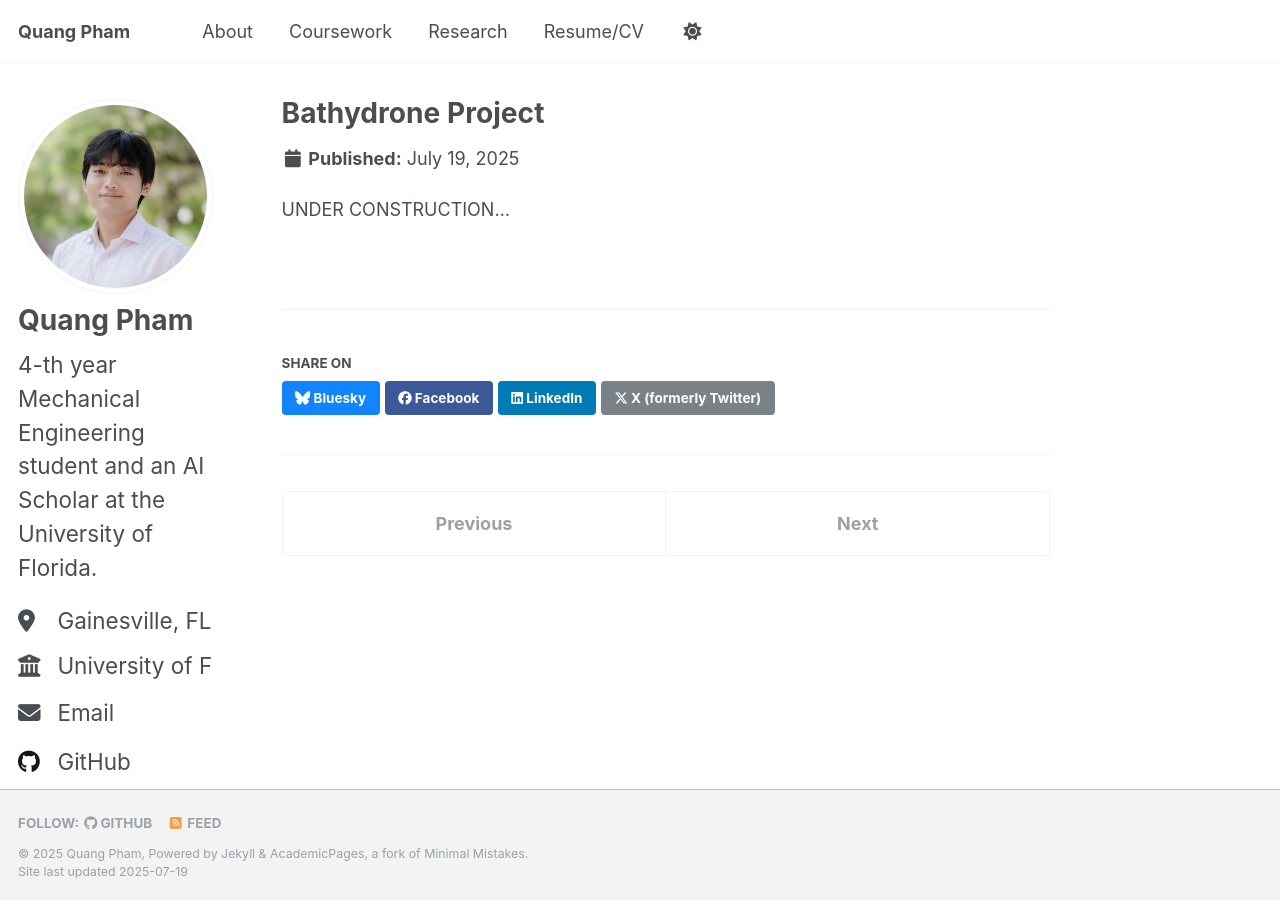
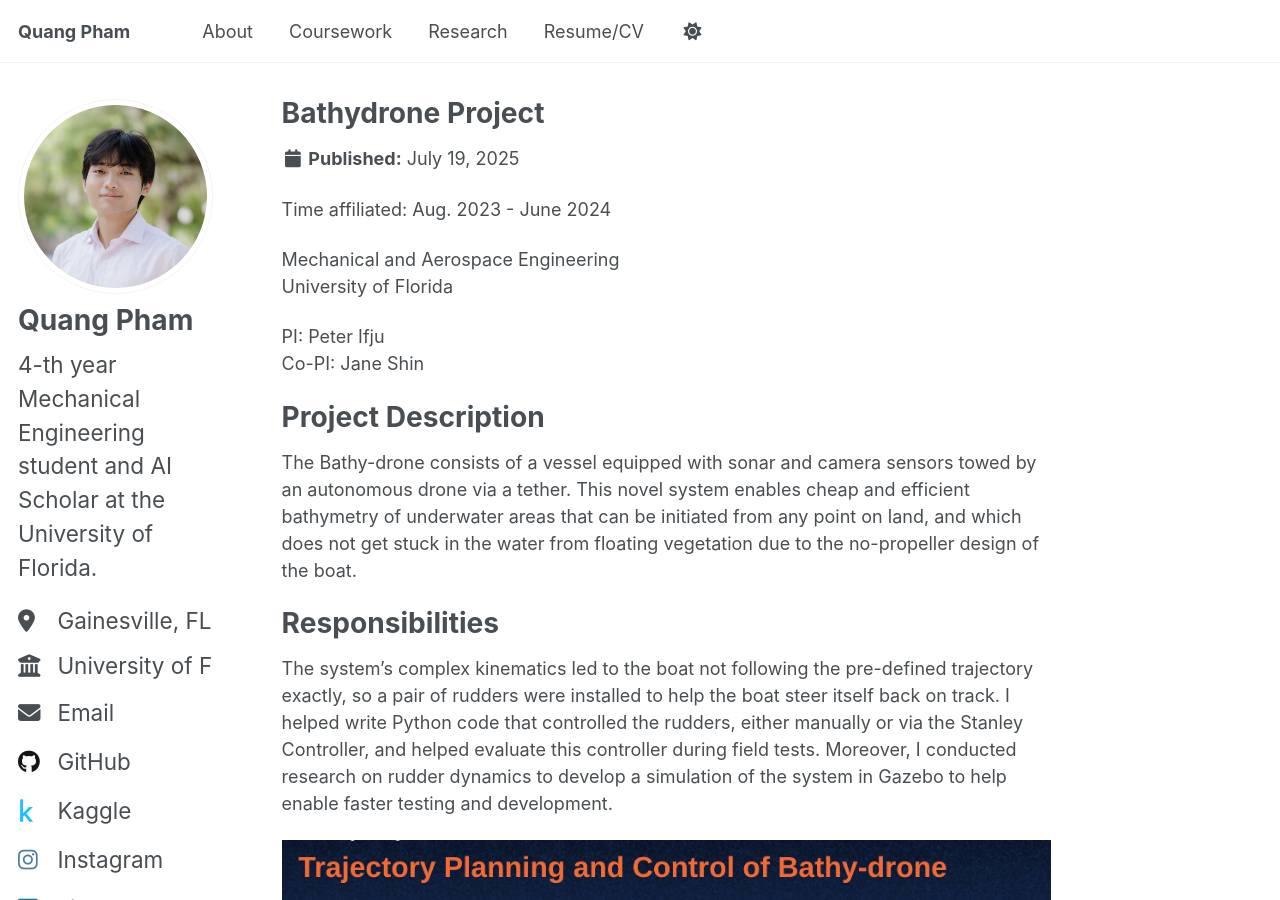
Before and after one commit to QuangPPham/quangppham.github.io, a Jekyll site: the page built from _research/1-bathydrone.md, in a window 1280 px wide and 900 px high. Built offline with Jekyll 4.4.1, drawn with Linux system fonts in a browser that asks for light colours.

Commit message:
more research

```diff
--- a/_config.yml
+++ b/_config.yml
@@ -25,7 +25,7 @@ author:
   avatar           : "AI_Scholar_Headshot.jpg"
   name             : "Quang Pham"
   pronouns         : # "he/him"
-  bio              : "4-th year Mechanical Engineering student and an AI Scholar at the University of Florida."
+  bio              : "4-th year Mechanical Engineering student and AI Scholar at the University of Florida."
   location         : "Gainesville, FL"
   employer         : "University of Florida"
   uri              : # URL
--- a/_research/1-bathydrone.md
+++ b/_research/1-bathydrone.md
@@ -1,8 +1,25 @@
 ---
 title: "Bathydrone Project"
-excerpt: "Short description of research item number 1<br/><img src='/images/Bathydrone.png' width='750' height='450'>"
+excerpt: "<img src='/images/Bathydrone.png' width='750' height='450'>"
 collection: research
 permalink: /research/bathydrone
 ---
 
-UNDER CONSTRUCTION...
+Time affiliated: Aug. 2023 - June 2024
+
+Mechanical and Aerospace Engineering \\
+University of Florida
+
+PI: Peter Ifju \\
+Co-PI: Jane Shin
+
+
+Project Description
+======
+The Bathy-drone consists of a vessel equipped with sonar and camera sensors towed by an autonomous drone via a tether. This novel system enables cheap and efficient bathymetry of underwater areas that can be initiated from any point on land, and which does not get stuck in the water from floating vegetation due to the no-propeller design of the boat.
+
+Responsibilities
+======
+The system's complex kinematics led to the boat not following the pre-defined trajectory exactly, so a pair of rudders were installed to help the boat steer itself back on track. I helped write Python code that controlled the rudders, either manually or via the Stanley Controller, and helped evaluate this controller during field tests. Moreover, I conducted research on rudder dynamics to develop a simulation of the system in Gazebo to help enable faster testing and development.
+
+![alt text](../images/bathydrone_tracking.png)
```
Also changed, not shown: _research/2-uhri.html (deleted, +0 -8 lines), _research/2-uhri.md (added, +23 -0 lines), _research/3-nbv-3dgs.md (+16 -1 lines), images/bathydrone_tracking.png (added).
